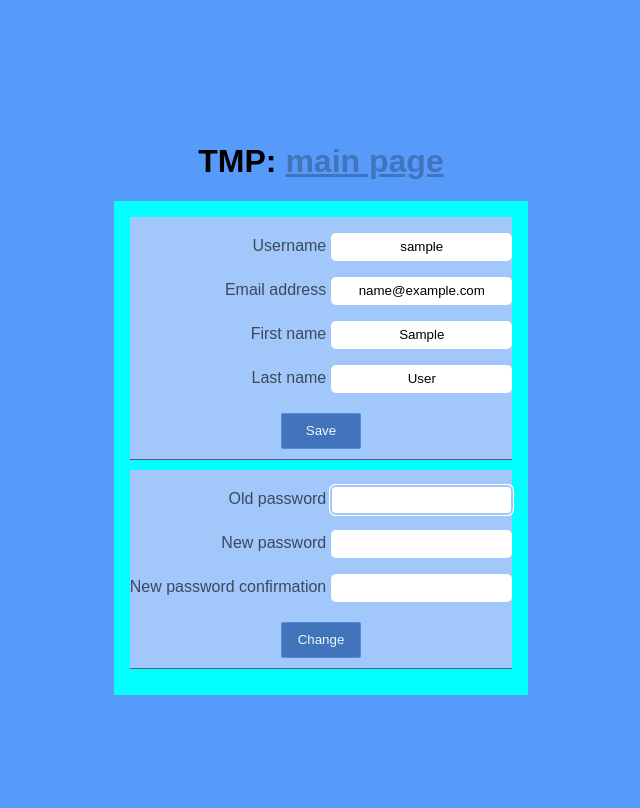
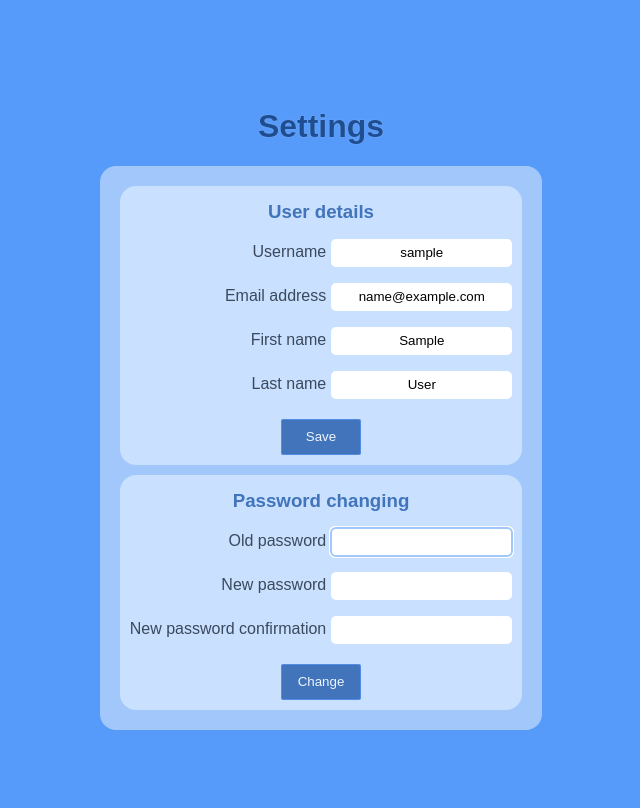
Before and after one commit to ImHereByChance/MonthsWeb, a Django app: page /accounts/user_settings/ in a window 1280 px wide. Shown: the whole page, without its empty margins (327-967 px from the left). Run offline with Django 3.2, Linux system fonts and the light colour scheme; the visitor is signed in with stand-in values (Sample User, id 1).

Commit message:
user settings page styling

```diff
--- a/MonthsWeb/users/static/users/style/usersetting.css
+++ b/MonthsWeb/users/static/users/style/usersetting.css
@@ -31,28 +31,43 @@ html {
 main {
     display: flex;
     flex-direction: column;
-    padding: 1rem;
-    background: cyan;
+    padding: 20px 20px 10px;
+    background: var(--baselight);
+    border-radius: 1rem;
+}
+
+h1 {
+    align-self: center;
+    color: #1e4e91;
+    text-shadow: 0 0 1px #a2c7fa;
+}
+
+h3 {
+    margin: 15px 0px 0px;
+    align-self: center;
+    color: var(--additdark);
 }
 
 .settings-form {
     display: flex;
     flex-direction: column;
-    align-items: flex-end;
-    background: var(--baselight);
-    border-bottom: 1px solid var(--extradark);
-    padding-bottom: 10px;
+    align-items: stretch;
+    background: #c9e0ff;
+    border-radius: 1rem;
+    padding: 0px 10px 10px;
     margin-bottom: 10px;
 }
 
 .form-group {
     margin-top: 1rem;
+    display: flex;
+    flex-direction: column;
 }
 
 .label-and-input {
     display: flex;
     align-items: baseline;
-    justify-content: space-around;
+    justify-content: flex-end;
     margin: 0;
 }
 
@@ -112,6 +127,7 @@ ul.errorlist.nonfield {
 }
 
 ul.errorlist {
+    max-width: 260px;
     align-self: center;
     list-style: none;
     padding: 0;
@@ -219,15 +235,17 @@ ul.errorlist {
         padding: 1rem;
     }
     main {
-        padding: 1rem;
         justify-content: center;
         align-items: stretch;
+        padding: 0;
+        background: none;
     }
     a {
         margin: 20px;
     }
     .settings-form {
         align-items: center;
+        padding: 0;
     }
     .label-and-input {
         flex-direction: column;
@@ -241,6 +259,7 @@ ul.errorlist {
     }
     input[type="submit"] {
         font-size: inherit;
+        margin-bottom: 10px;
     }
     .set-user-language {
         border-radius: 5px;
@@ -249,11 +268,10 @@ ul.errorlist {
     ul.errorlist.nonfield {
         align-self: center;
     }
+    .success-messange {
+        margin-bottom: 5px;
+    }
 }
-
-/* Vertical mobile screen(minimum) */
-
-@media (max-width: 320px) {}
 
 /*Medium devices (tablets, 768px and up)*/
 
@@ -270,3 +288,7 @@ ul.errorlist {
 /*XX-Large devices (larger desktops, 1400px and up)*/
 
 @media (max-width: 1400px) {}
+
+/* Vertical mobile screen(minimum) */
+
+@media (max-width: 320px) {}
--- a/MonthsWeb/users/templates/registration/user_settings.html
+++ b/MonthsWeb/users/templates/registration/user_settings.html
@@ -11,14 +11,14 @@
 
     <title>{% translate "user settings" %}</title>
     <link rel="stylesheet" type="text/css" href="{% static 'users/style/usersetting.css' %}">
-
-
 </head>
 <body>
-        <h1>TMP: <a href={% url 'index' %}>main page</a></h1>
+        <h1>{% translate "Settings" %}</h1>
     <main>
+
         <form  method="POST" action={% url 'user_details_change' %} class="settings-form">
             {% csrf_token %}
+            <h3>{% translate "User details" %}</h3>
             {% for field in user_details_form %}
                 <div class="form-group">
                     <p class="label-and-input">
@@ -38,6 +38,7 @@
 
         <form method="POST" action="{% url 'password_change' %}" class="settings-form">
             {% csrf_token %}
+            <h3>{% translate "Password changing" %}</h3>
             {% for field in password_change_form %}
                 <div class="form-group">
                     <p class="label-and-input">
@@ -54,6 +55,7 @@
                 </div>
             {% endif %}
         </form>
+
     </main>
 
 </body>
```
